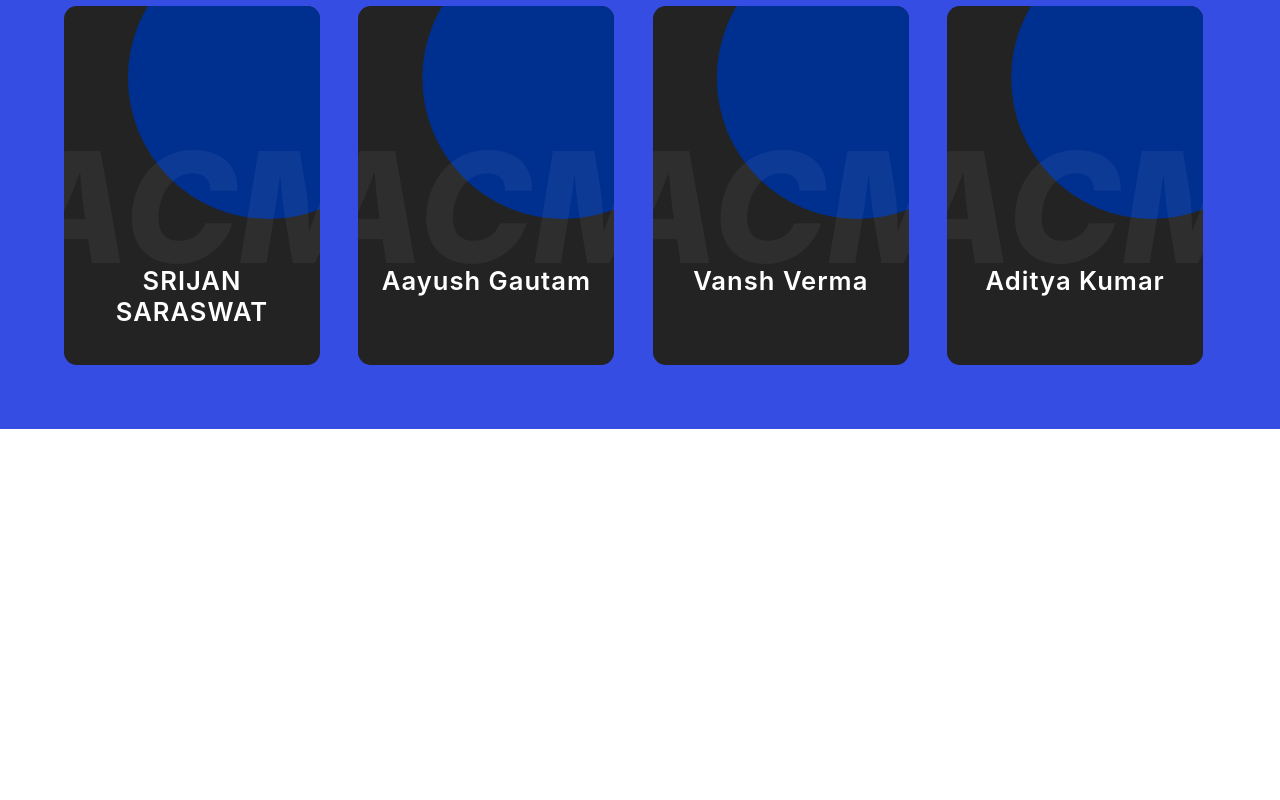
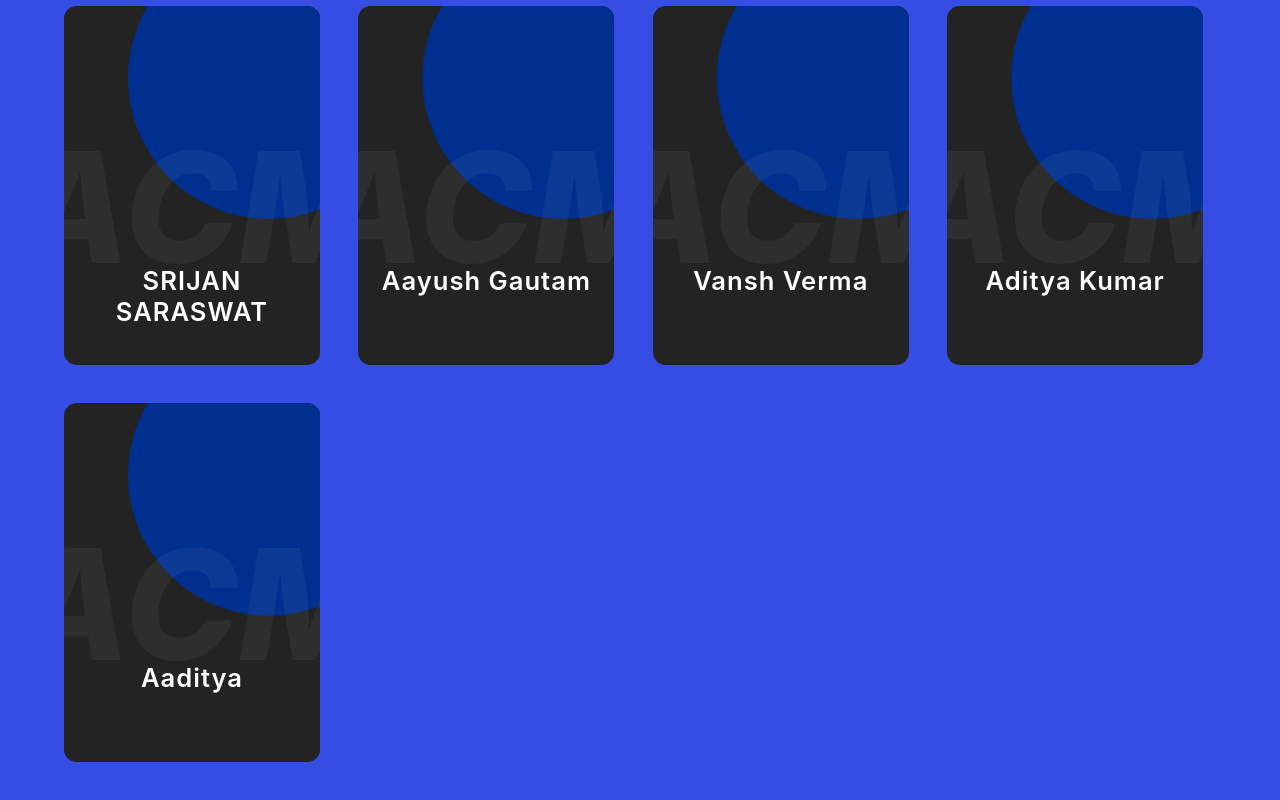
Before and after one commit to ACM-JUIT/ACM-Members, a React (Create React App) app: page / in a window 1280 px wide. Shown: the part 1548-2348 px from the top of the page. Before the commit the page ends 1977 px from the top, so only its background shows below. Built offline with nearby package versions, Linux system fonts and the light colour scheme.

Commit message:
first commit

```diff
--- a/src/data.js
+++ b/src/data.js
@@ -111,4 +111,11 @@ export const membersData = [
     github: "https://github.com/Adityak215",
     linkedin: "https://www.linkedin.com/in/aditya-kumar-b3185024a/",
   },
+  {
+    name: "Aaditya",
+    quote: "Member of ACM JUIT",
+    insta: "",
+    github: "",
+    linkedin: "",
+  },
 ];
```
